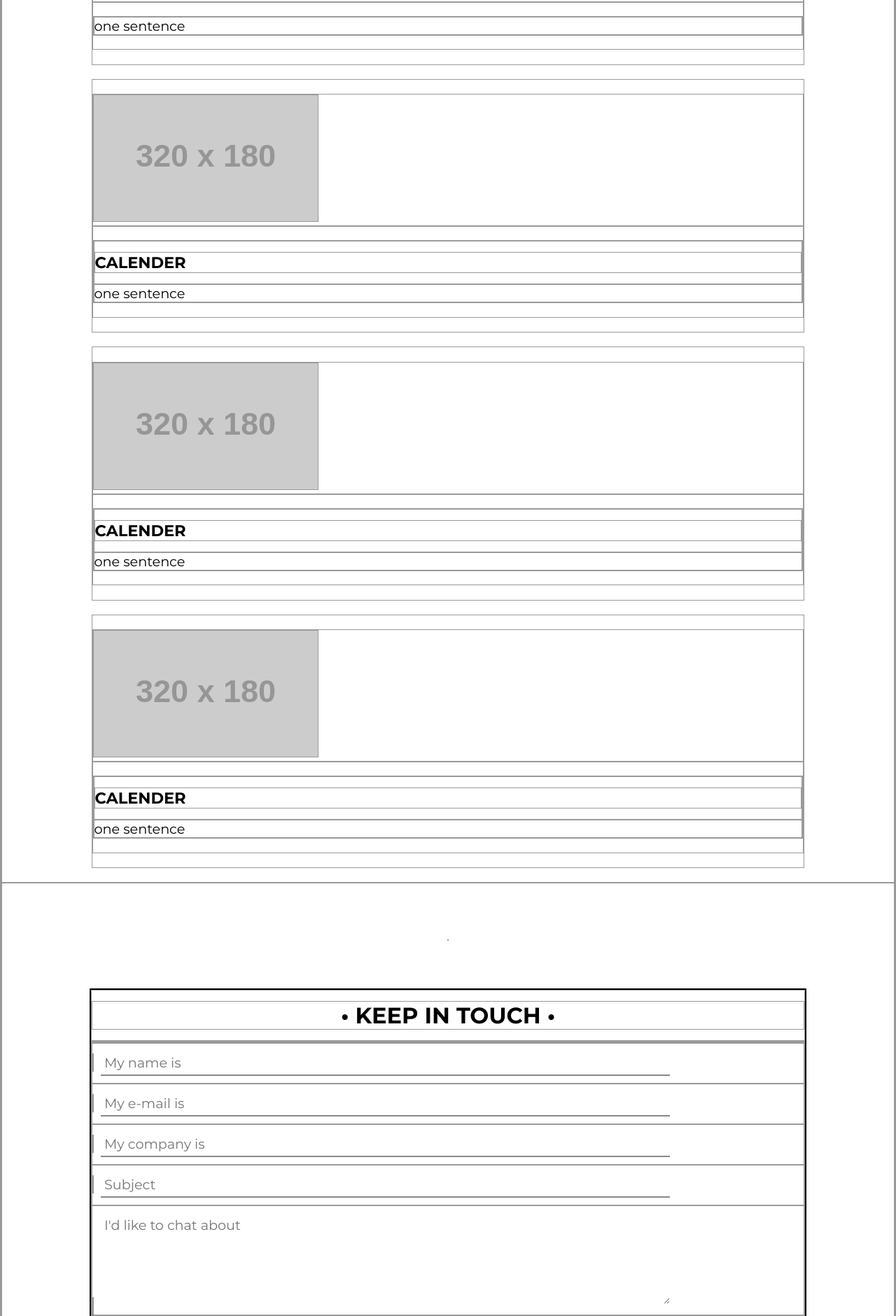
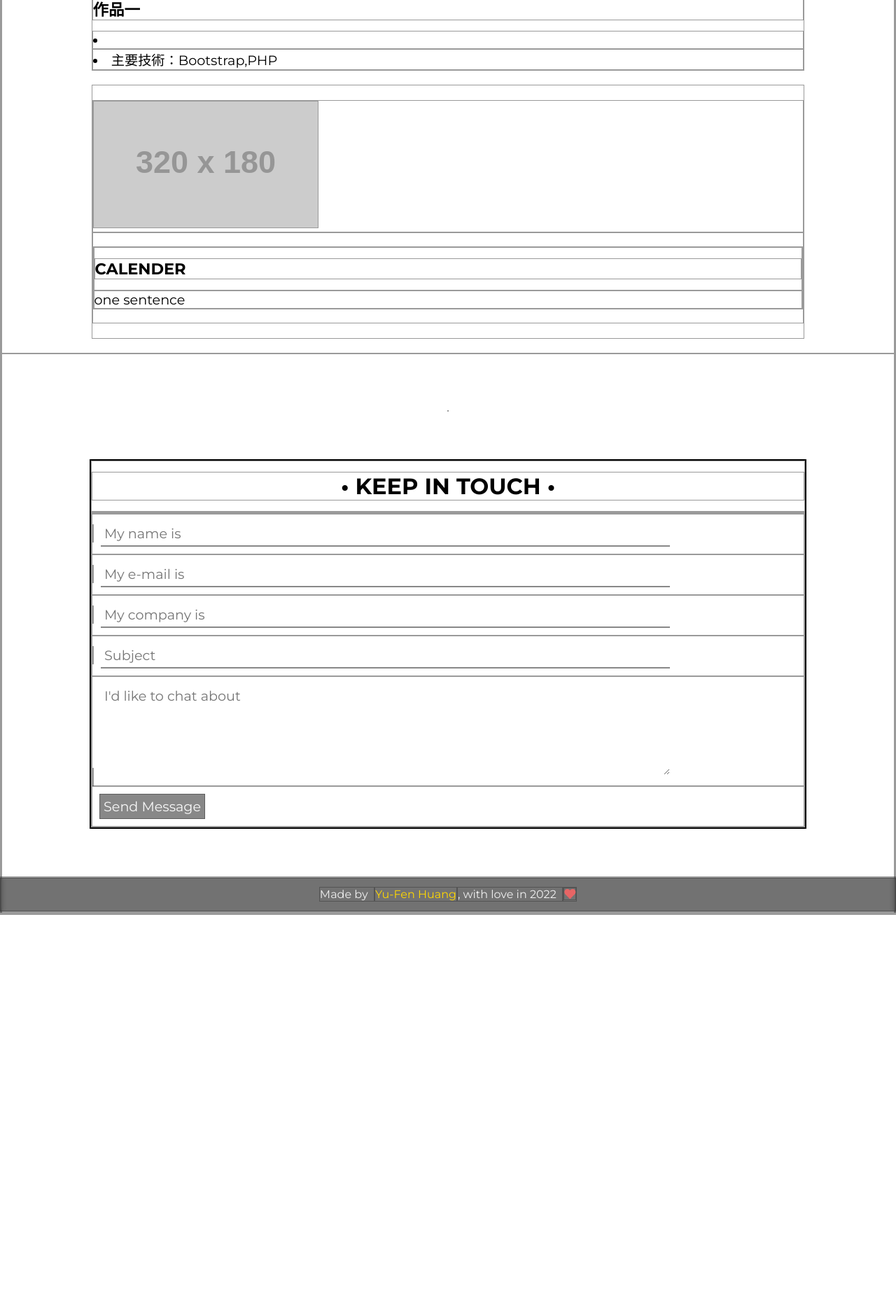
Before and after one commit to YuuuFen/work_personal_website, a PHP site: page / in a window 1280 px wide. Shown: the part 1982-3862 px from the top of the page at 70% size. After the commit the page ends 3289 px from the top, so only its background shows below. Run offline with PHP 8.4, Linux system fonts and the light colour scheme; data comes from the database, SQL or seed files in the repository; tables that the repository leaves empty hold one stand-in row (values such as "Sample post"); grey boxes labelled with a size stand in for pictures from a placeholder-image service; data that the repository does not hold is empty; some libraries are stand-ins or nearby versions.

Commit message:
GALLERY: 連資料庫

```diff
--- a/front/gallery.php
+++ b/front/gallery.php
@@ -1,38 +1,23 @@
-<!-- Gallery start -->
+<?php
+$row = $Works->all();
+?>
+
 <div id="gallery">
     <div>
         <h2>Gallery</h2>
     </div>
-    <div class="card-body">
-        <div class="card-img"><img src="https://fakeimg.pl/320x180/ffeecc/" alt=""></div>
-        <div>
-            <ul>
-                <li>one sentence</li>
-            </ul>
-        </div>
-    </div>
-    <div class="card-body">
-        <div class="card-img"><img src="https://fakeimg.pl/320x180/ffeecc/" alt=""></div>
-        <div>
-            <ul>
-                <li>
-                    <h3 class="card-title">Calender</h3>
-                </li>
-                <li>one sentence</li>
-            </ul>
-        </div>
-    </div>
-    <div class="card-body">
-        <div class="card-img"><img src="https://fakeimg.pl/320x180/ffeecc/" alt=""></div>
-        <div>
-            <ul>
-                <li>
-                    <h3 class="card-title">Calender</h3>
-                </li>
-                <li>one sentence</li>
-            </ul>
-        </div>
-    </div>
+    <?php
+    foreach ($row as $value) {
+        echo "<div class='card_img'>";
+        echo "<img src='../upload/{$value['img_1']}' style='max-height: 200px;'>";
+        echo "</div>";
+        echo "<div class='card_body'>";
+        echo "<h3>{$value['title']}</h3>";
+        echo "<li>{$value['intro']}</li>";
+        echo "<li>主要技術：{$value['tag']}</li>";
+        echo "</div>";
+    }
+    ?>
     <div class="card-body">
         <div class="card-img"><img src="https://fakeimg.pl/320x180/ffeecc/" alt=""></div>
         <div>
```
